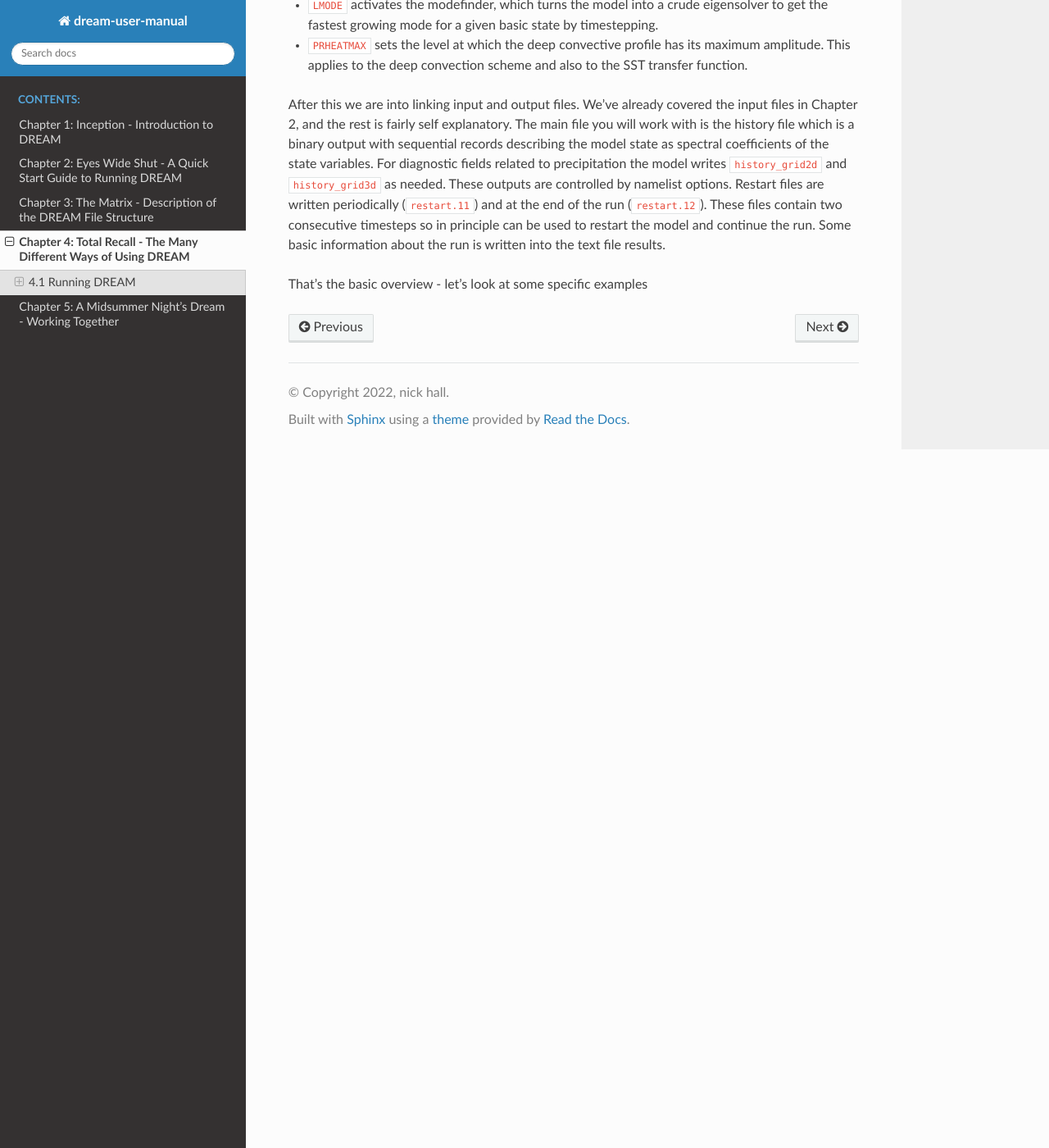
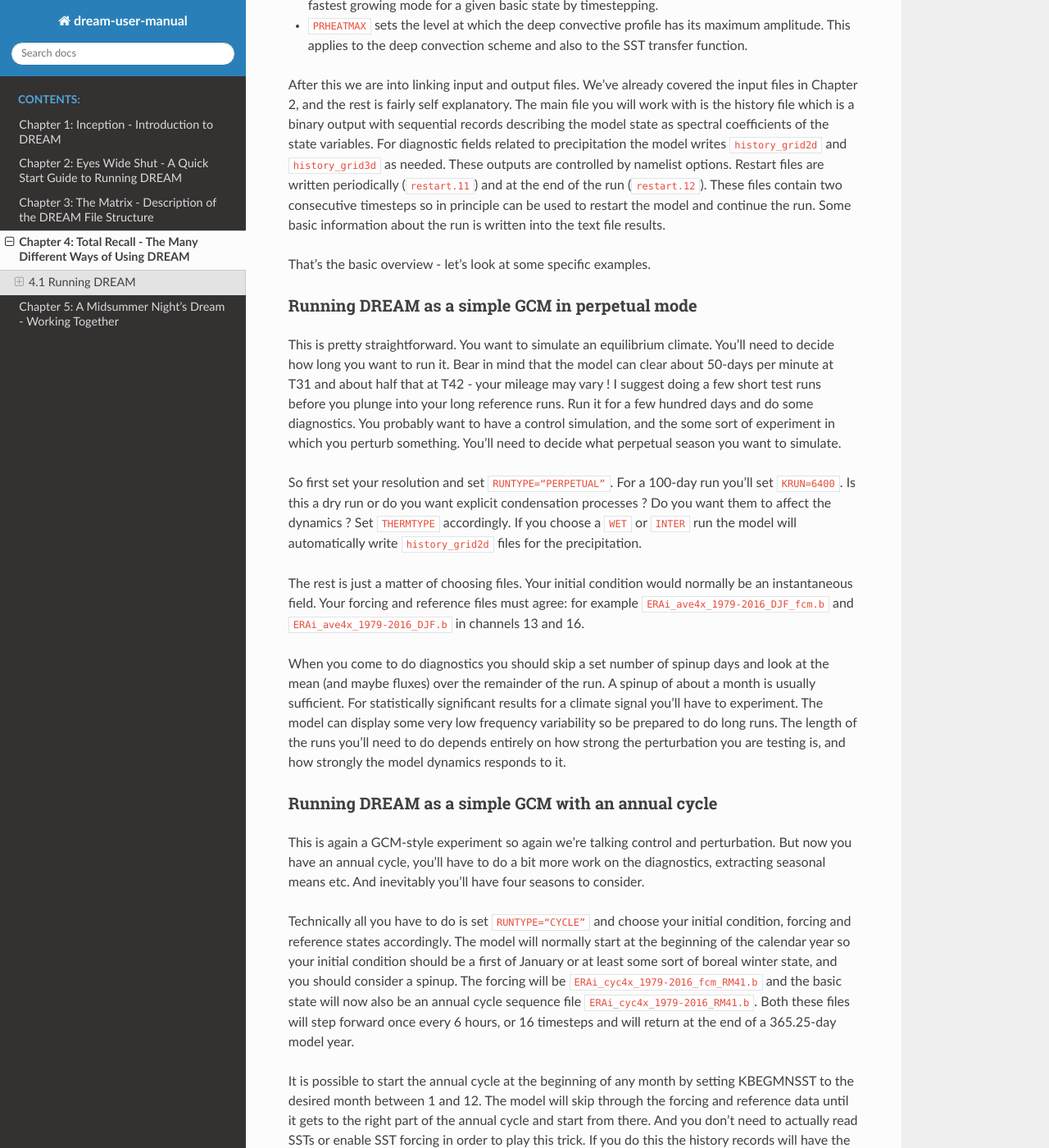
Before and after one commit to dream-gcm/usermanual, a Sphinx documentation site: the page built from source/Chapter4.md, in a window 1280 px wide and 1400 px high, scrolled down 2072 px. Shown: the whole window at 82% size. Built offline with Sphinx 7.4.7 and the Read the Docs theme 2.0.0, drawn with Linux system fonts in a browser that asks for light colours; some of the changed text lies outside the part shown.

Commit message:
SLX: chapter 4 again

```diff
--- a/source/Chapter4.md
+++ b/source/Chapter4.md
@@ -11,7 +11,7 @@ First you choose your resolution with `RESSP` and `RESGR`. They should match, i.
 
 The next block of commands sets up the working directories and the fortran compiler and then we're into the namelists. A complete specification of namelist variables is given in Appendix C, and any one of them can be included here but the standard job script only contains the most commonly used.
 
-First we have `SETUP`, in which we specify the use cases `RUNTYPE`,`THERMTYPE` and `SSTZONE`. These are controlled in the include file `setup.f` mentioned above.
+* First we have `SETUP`, in which we specify the use cases `RUNTYPE`,`THERMTYPE` and `SSTZONE`. These are controlled in the include file `setup.f` mentioned above.
 
 * `RUNTYPE` has five presents: `TRAIN`-to calculate forcing data, `CYCLE` and `PERPETUAL` for the type of forcing used, `UNFORCED` to run without forcing and `CHANNEL` which will execute a perpetual run with zonally uniform forcing (and optionally a zonally uniform initial condition, and there are further options for the type of symmetry or for adding long waves - but you’ll need either to edit the setup file or set the namelist manually).
 
@@ -42,4 +42,31 @@ A multi-record forcing anomaly file will be read sequentially until the end and
 
 After this we are into linking input and output files. We’ve already covered the input files in Chapter 2, and the rest is fairly self explanatory. The main file you will work with is the history file which is a binary output with sequential records describing the model state as spectral coefficients of the state variables. For diagnostic fields related to precipitation the model writes `history_grid2d` and `history_grid3d` as needed. These outputs are controlled by namelist options. Restart files are written periodically (`restart.11`) and at the end of the run (`restart.12`). These files contain two consecutive timesteps so in principle can be used to restart the model and continue the run. Some basic information about the run is written into the text file results.
 
-That’s the basic overview - let’s look at some specific examples
+That’s the basic overview - let’s look at some specific examples.
+
+
+### Running DREAM as a simple GCM in perpetual mode
+This is pretty straightforward. You want to simulate an equilibrium climate. You’ll need to decide how long you want to run it. Bear in mind that the model can clear about 50-days per minute at T31 and about half that at T42 - your mileage may vary !  I suggest doing a few short test runs before you plunge into your long reference runs. Run it for a few hundred days and do some diagnostics. You probably want to have a control simulation, and the some sort of experiment in which you perturb something. You’ll need to decide what perpetual season you want to simulate.
+
+So first set your resolution and set `RUNTYPE=“PERPETUAL”`.
+For a 100-day run you’ll set `KRUN=6400`.
+Is this a dry run or do you want explicit condensation processes ? Do you want them to affect the dynamics ? Set `THERMTYPE` accordingly. If you choose a `WET` or `INTER` run the model will automatically write `history_grid2d` files for the precipitation.
+
+The rest is just a matter of choosing files. Your initial condition would normally be an instantaneous field. Your forcing and reference files must agree: for example `ERAi_ave4x_1979-2016_DJF_fcm.b` and `ERAi_ave4x_1979-2016_DJF.b` in channels 13 and 16.
+
+When you come to do diagnostics you should skip a set number of spinup days and look at the mean (and maybe fluxes) over the remainder of the run. A spinup of about a month is usually sufficient. For statistically significant results for a climate signal you’ll have to experiment. The model can display some very low frequency variability so be prepared to do long runs. The length of the runs you’ll need to do depends entirely on how strong the perturbation you are testing is, and how strongly the model dynamics responds to it.
+
+
+### Running DREAM as a simple GCM with an annual cycle
+This is again a GCM-style experiment so again we’re talking control and perturbation. But now you have an annual cycle, you’ll have to do a bit more work on the diagnostics, extracting seasonal means etc. And inevitably you’ll have four seasons to consider.
+
+Technically all you have to do is set `RUNTYPE=“CYCLE”` and choose your initial condition, forcing and reference states accordingly. The model will normally start at the beginning of the calendar year so your initial condition should be a first of January or at least some sort of boreal winter state, and you should consider a spinup. The forcing will be `ERAi_cyc4x_1979-2016_fcm_RM41.b` and the basic state will now also be an annual cycle sequence file `ERAi_cyc4x_1979-2016_RM41.b`. Both these files will step forward once every 6 hours, or 16 timesteps and will return at the end of a 365.25-day model year.
+
+It is possible to start the annual cycle at the beginning of any month by setting KBEGMNSST to the desired month between 1 and 12. The model will skip through the forcing and reference data until it gets to the right part of the annual cycle and start from there. And you don’t need to actually read SSTs or enable SST forcing in order to play this trick. If you do this the history records will have the correct time signature and your ensuing netCDFs will flag the correct calendar date.
+
+### Running DREAM as an ensemble forecast model
+Ensemble forecast runs can be made in any configuration: perpetual, cycle or even idealised stationary wave runs with a fixed basic state. All that is required is to use a script that runs the model multiple times and then takes an average of the output. Such a scrip is available and it is called `run_ensemble.ksh`.
+
+The comments section at the beginning of this script is extremely comprehensive so just follow it. Basically you have to decide how many members your ensemble has, and how to initialise each member. The script assumes that all your initial conditions are gathered in a single file, one per record. It can read the initial conditions sequentially, or it can skip records at a fixed interval. This is useful if you’re using a previous long run to supply initial conditions. Some options for the initial condition file are already provided in /seq directory but you can also make your own. The script will copy each initial condition to a file called initial_condition which is overwritten as you run each member of the ensemble.
+
+A subdirectory is created in your experimental directory for the history records from each ensemble member. Each will have a run number appended to the file name: `history_n`. When all the members have run, the ensemble mean history is calculated and deposited up in your experimental directory. So note that the file in your experimental directory at the end that is called “history” is not a direct product of the model, it is the ensemble mean. This can also all be done for grid2d files if you have rainfall but you may need to uncomment those lines from the script.
```
